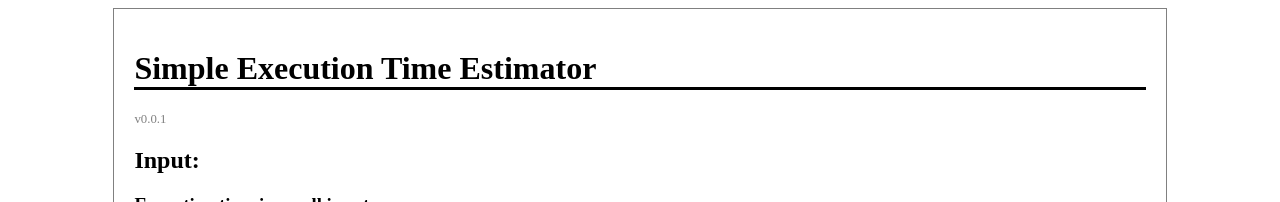
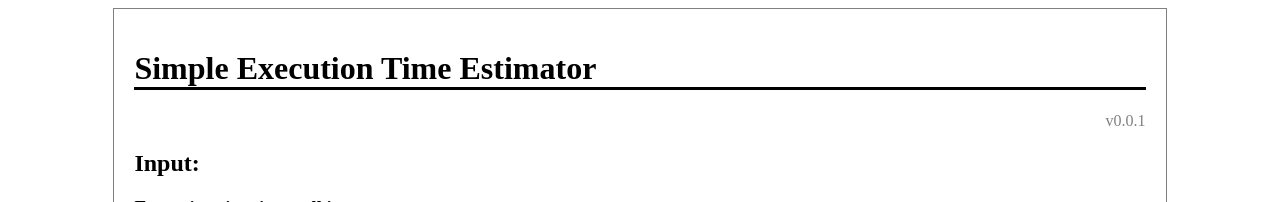
Before and after one commit to Thunder8110/Simple-Execution-Time-Estimator, a plain HTML site: page index.html in a window 1280 px wide. Shown: the top 202 px of the page. Drawn offline with nearby package versions, Linux system fonts and the light colour scheme.

Commit message:
fixed style

```diff
--- a/style.css
+++ b/style.css
@@ -7,8 +7,8 @@ div#main {
 }
 
 .version {
+  text-align: right;
   color: gray;
-  font-size: 80%;
 }
 
 h1 {
```
